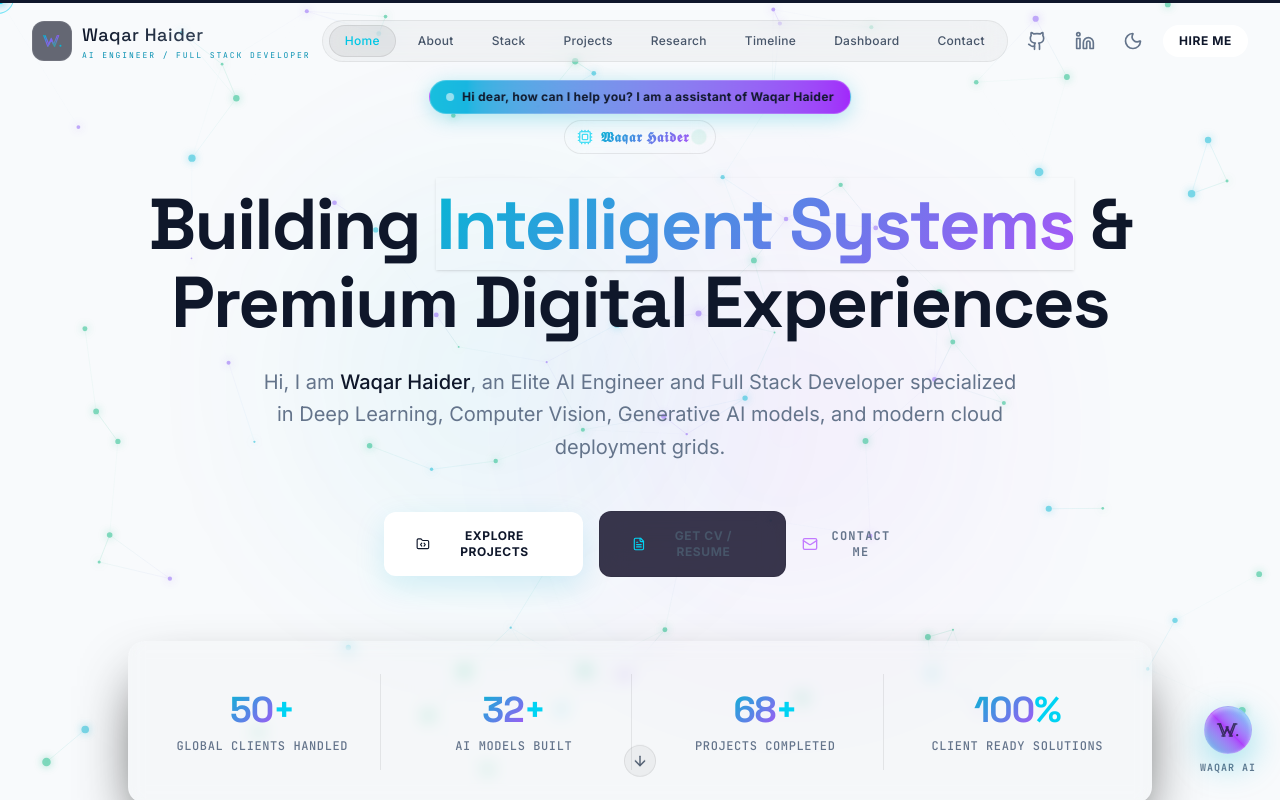
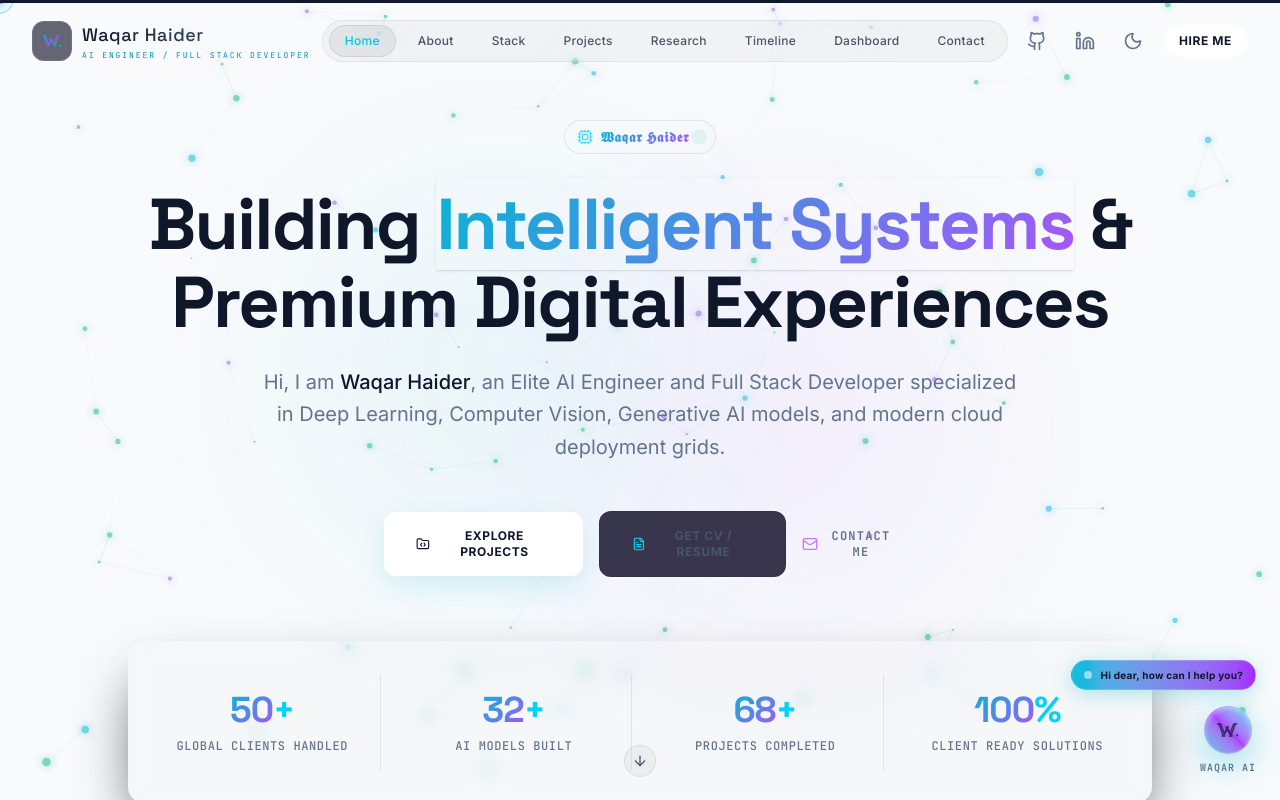
Before and after one commit to waqarhaidertufian/waqar-haider-portfolio, a React (Vite) app: page / in a window 1280 px wide. Both pictures are taken after a click on the button 1132 px from the left and 41 px from the top of the page. Shown: the top 800 px of the page. Built offline with nearby package versions, Linux system fonts and the light colour scheme.

Commit message:
Move notification banner to appear near chatbot button

```diff
--- a/src/components/ChatWidget.tsx
+++ b/src/components/ChatWidget.tsx
@@ -173,18 +173,18 @@ export default function ChatWidget() {
       }}
       className="fixed bottom-6 right-6 z-[999] select-none font-sans flex flex-col items-end touch-none"
     >
-      {/* Top Notification Banner */}
+      {/* Notification Banner near chatbot */}
       <AnimatePresence>
         {showNotification && (
           <motion.div
-            initial={{ opacity: 0, y: -50 }}
-            animate={{ opacity: 1, y: 0 }}
-            exit={{ opacity: 0, y: -50 }}
-            className="fixed top-20 left-1/2 -translate-x-1/2 z-[1000] px-4 py-2 bg-gradient-to-r from-cyan-500/90 to-purple-600/90 backdrop-blur-md rounded-full border border-white/20 shadow-[0_4px_20px_rgba(6,182,212,0.3)] flex items-center gap-2"
+            initial={{ opacity: 0, x: 50, y: 20 }}
+            animate={{ opacity: 1, x: 0, y: 0 }}
+            exit={{ opacity: 0, x: 50, y: 20 }}
+            className="mb-2 px-3 py-1.5 bg-gradient-to-r from-cyan-500/90 to-purple-600/90 backdrop-blur-md rounded-full border border-white/20 shadow-[0_4px_20px_rgba(6,182,212,0.3)] flex items-center gap-2 whitespace-nowrap"
           >
             <span className="w-2 h-2 bg-white rounded-full animate-pulse" />
-            <span className="text-xs font-bold text-white tracking-wide">
-              Hi dear, how can I help you? I am a assistant of Waqar Haider
+            <span className="text-[10px] font-bold text-white tracking-wide">
+              Hi dear, how can I help you?
             </span>
           </motion.div>
         )}
```
